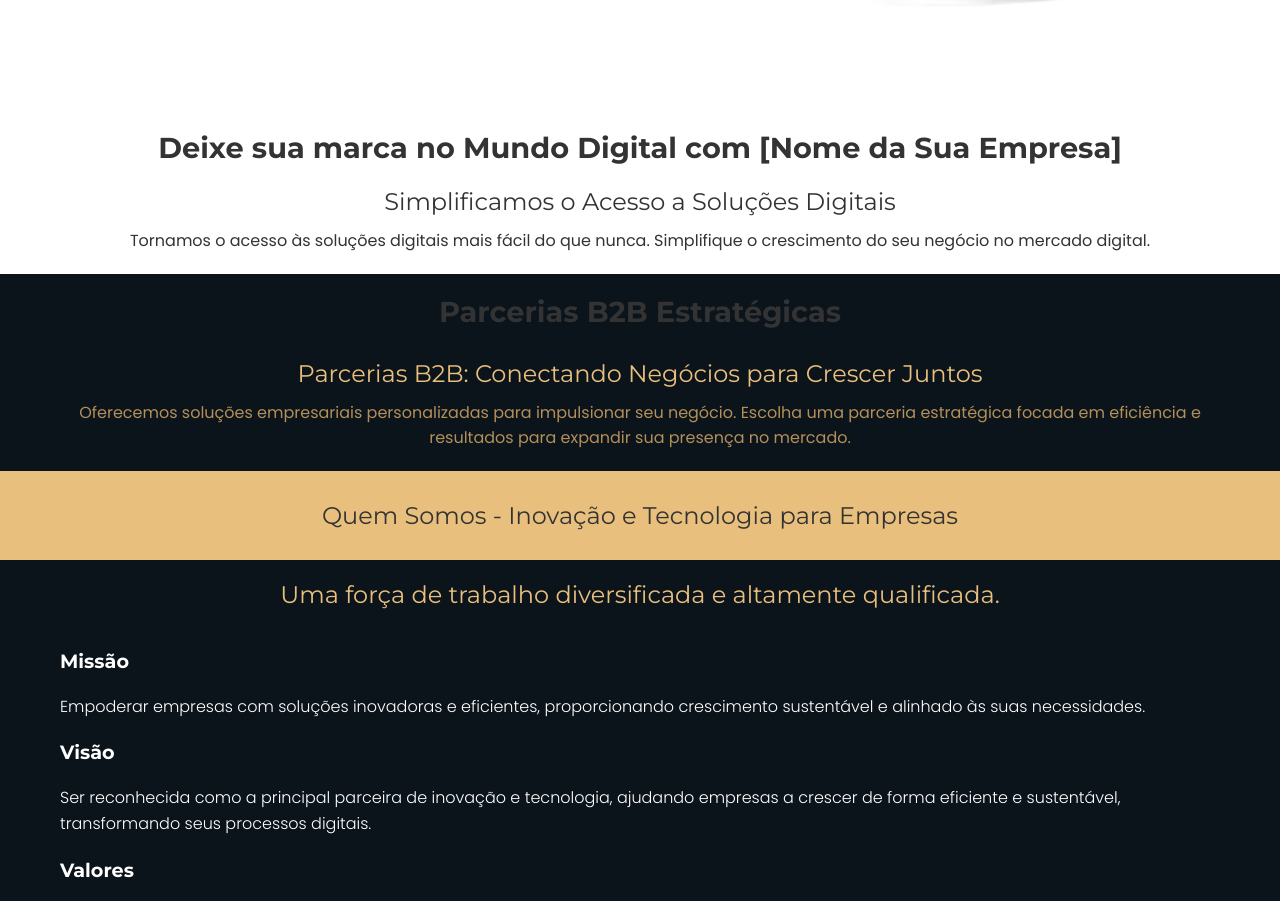
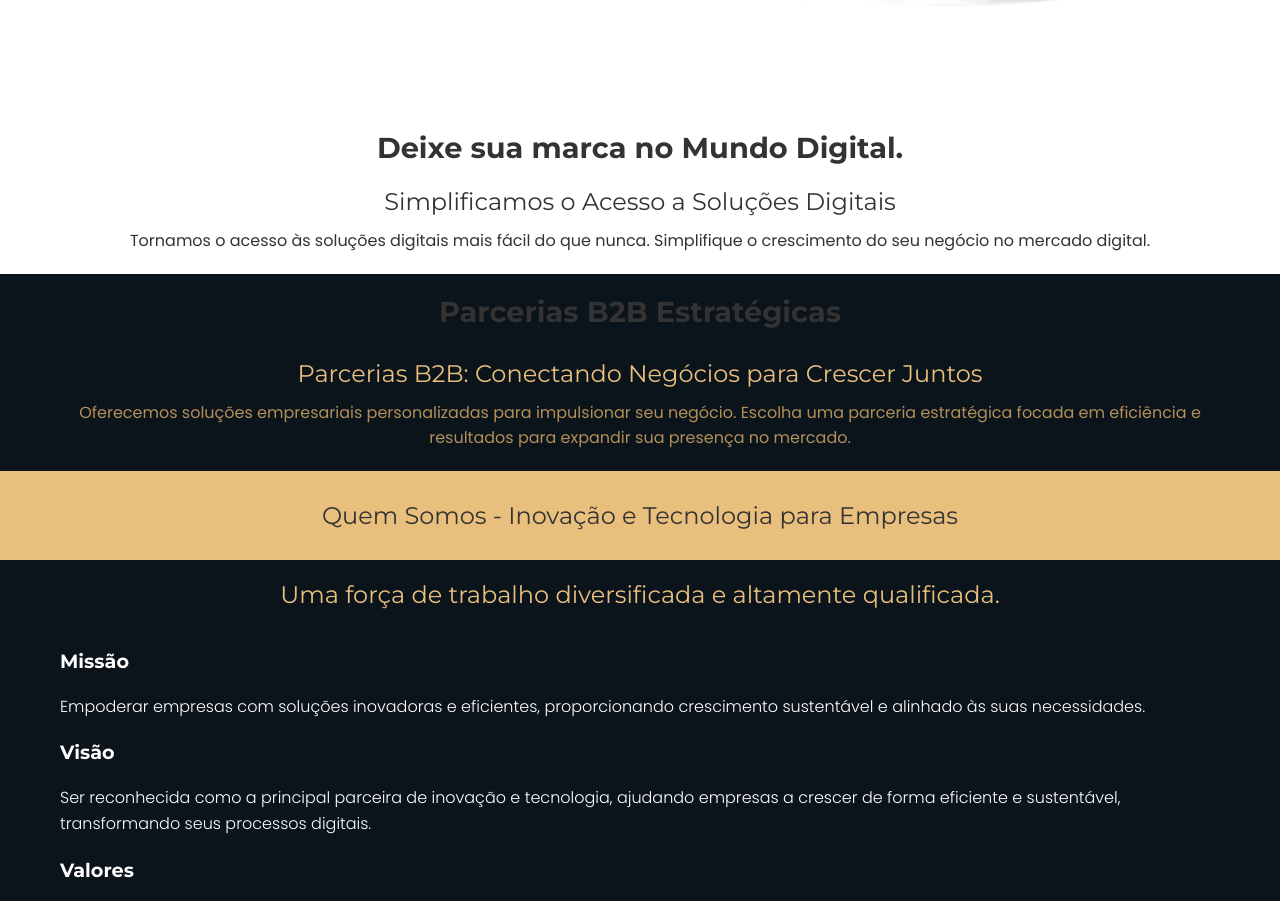
Before and after one commit to cgstech/landingpage, a plain HTML site: page index.html in a window 1280 px wide. Shown: the part 980-1881 px from the top of the page. Drawn offline with Linux system fonts and the light colour scheme.

Commit message:
Update index.html

```diff
--- a/index.html
+++ b/index.html
@@ -19,7 +19,7 @@
             <img src="img/ux-informando-sobre-conectividade-sustentavel-na-web--profissional-e-leve-878729175.png" alt="">
         </figure>
         <article class="limitador destaque ff">
-            <h2>Deixe sua marca no Mundo Digital com [Nome da Sua Empresa]</h2>
+            <h2>Deixe sua marca no Mundo Digital.</h2>
             <h3>Simplificamos o Acesso a Soluções Digitais</h3>
             <p>Tornamos o acesso às soluções digitais mais fácil do que nunca. Simplifique o crescimento do seu negócio no mercado digital.</p>
         </article>
```
